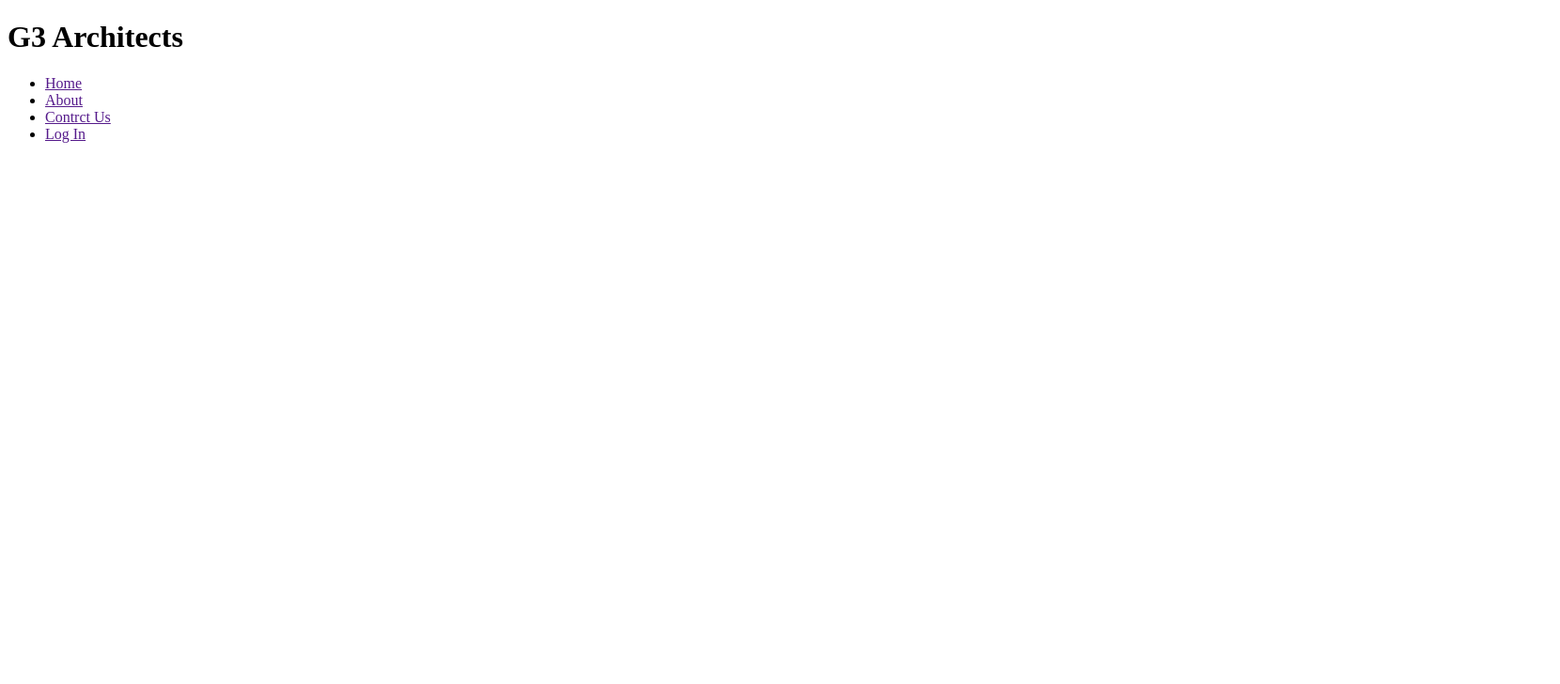
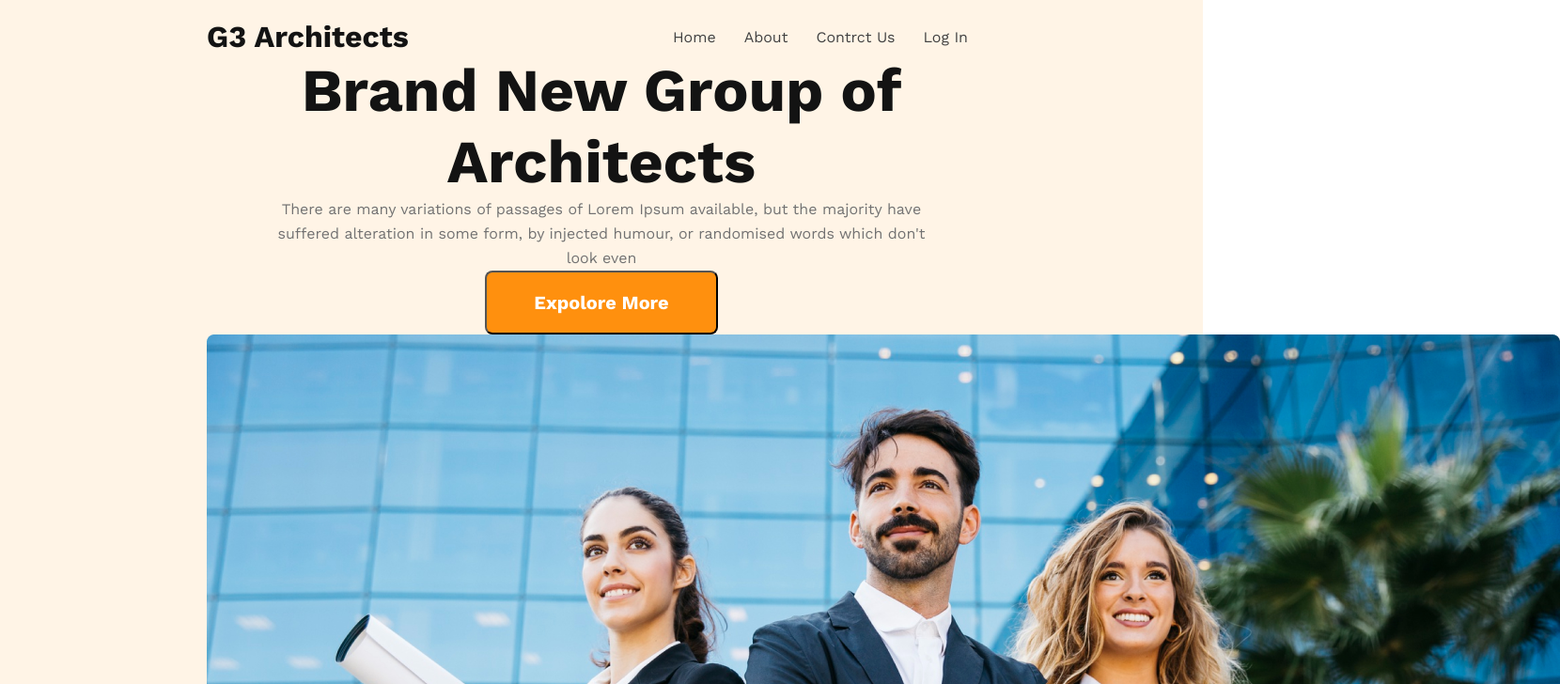
Before and after one commit to iamsreshthocoderz/responsive-website, a plain HTML site: page index.html in a window 1280 px wide. Shown: the top 728 px of the page at 94% size, 1660 px wide, since content can reach past the window. Drawn offline with nearby package versions, Linux system fonts and the light colour scheme.

Commit message:
css input

```diff
--- a/index.html
+++ b/index.html
@@ -4,16 +4,28 @@
     <meta charset="UTF-8">
     <meta name="viewport" content="width=, initial-scale=1.0">
     <title>Document</title>
+    <link rel="stylesheet" href="style.css">
 </head>
 <body>
     <header>
-        <h1>G3 Architects</h1>
+        <nav>
+        <h1 class="nav-title">G3 Architects</h1>
         <ul>
             <li><a href="">Home</a></li>
             <li><a href="">About</a></li>
             <li><a href="">Contrct Us</a></li>
             <li><a href="">Log In</a></li>
         </ul>
+    </nav>
+    <div class="banner">
+        <div class="banner-content">
+        <h1 class="banner-title">Brand New  Group of Architects
+            </h1>
+            <p class="banner-description">There are many variations of passages of Lorem Ipsum available, but the majority have suffered alteration in some form, by injected humour, or randomised words which don't look even</p>
+            <button class="btn-primary">Expolore More</button>
+</div>
+</div>
+        <img src="./images/banner.png" alt="">
     </header>
     <main></main>
     <footer></footer>
--- a/style.css
+++ b/style.css
@@ -1,6 +1,76 @@
 /* work san from google font */
 @import url('https://fonts.googleapis.com/css2?family=Lato:wght@400;700&family=Work+Sans:wght@400;700&display=swap');
 
-*{
+* {
     font-family: 'Work Sans', sans-serif;
+    margin: 0;
 }
+
+.btn-primary {
+    border-radius: 8px;
+    background: #FF900E;
+    padding: 20px 50px;
+    color: #fff;
+    font-size: 1.25rem;
+    font-weight: 600;
+    cursor: pointer;
+}
+
+/* header part start  */
+header {
+    background: rgba(255, 144, 14, 0.10);
+    padding: 20px 220px;
+}
+
+nav {
+    display: flex;
+    justify-content: space-between;
+    align-items: center;
+}
+
+
+.nav-title {
+    font-size: 2rem;
+    font-weight: 700;
+    color: #131313;
+
+}
+
+nav>ul {
+    display: flex;
+}
+
+nav li {
+    list-style: none;
+    margin-right: 30px;
+    font-size: 1rem;
+    font-weight: 500;
+
+}
+
+nav li a {
+    text-decoration: none;
+    color: #424242;
+}
+
+/* banner content */
+
+.banner-content {
+    max-width: 700px;
+    text-align: center;
+    margin: 0 auto;
+}
+
+.banner-title {
+    font-size: 4rem;
+    font-size: 700;
+    color: #131313;
+}
+
+.banner-description {
+    color: #727272;
+    font-size: 1rem;
+    font-weight: 400;
+    line-height: 26px;
+
+}
```
